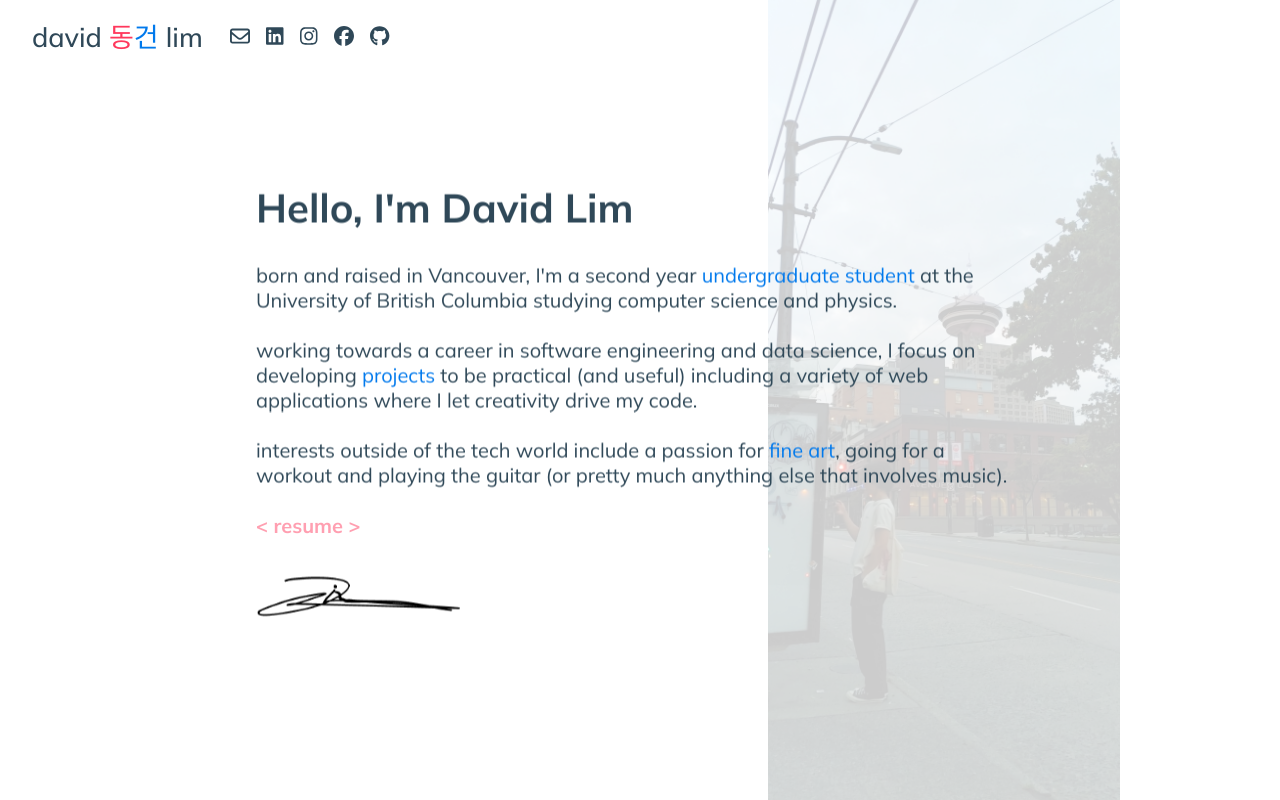
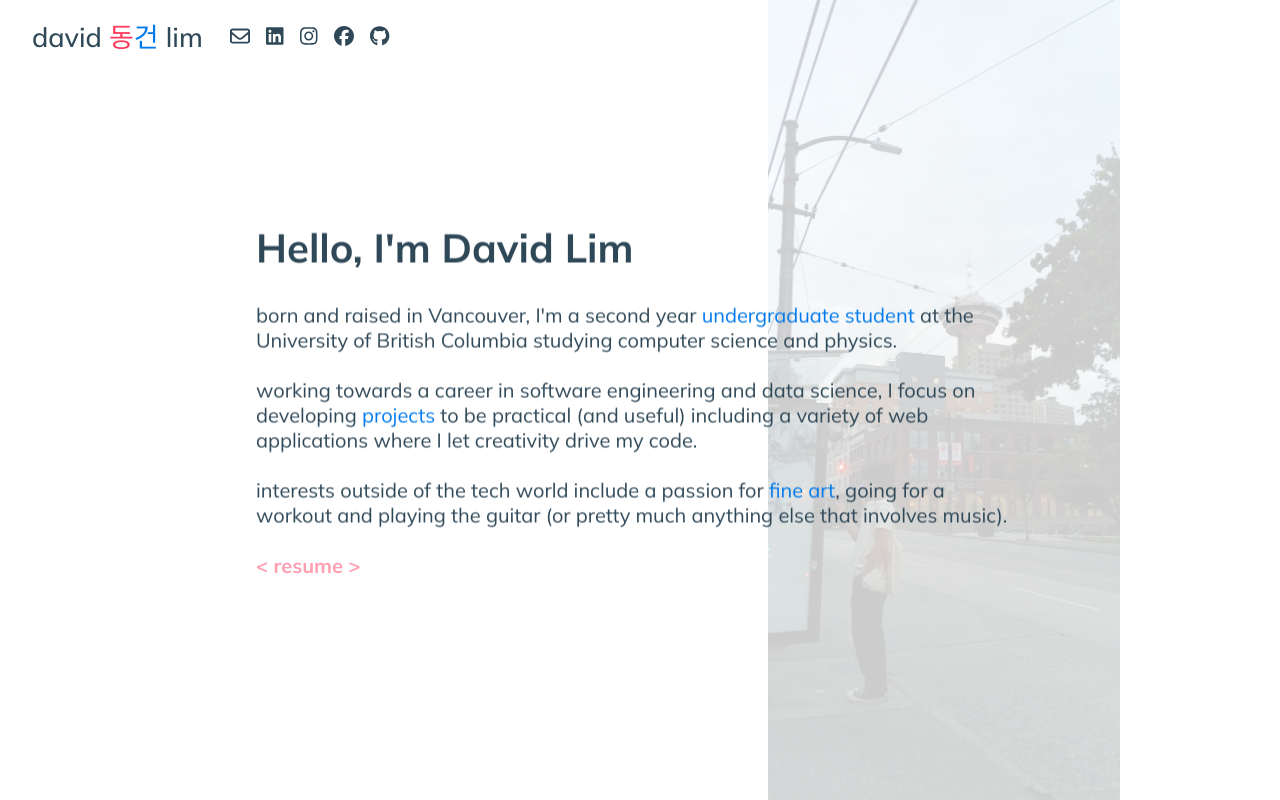
Before and after one commit to dvidEast/portfolio-v4, a React (Vite) app: page / in a window 1280 px wide. Built offline with nearby package versions, Linux system fonts and the light colour scheme.

Commit message:
removed signature

```diff
--- a/src/pages/Home.jsx
+++ b/src/pages/Home.jsx
@@ -47,7 +47,7 @@ function Home() {
                     &lt; resume &gt;
                 </Link>
 
-                <div className="signature"></div>
+                {/* <div className="signature"></div> */}
             </div>
         </div>
     )
--- a/src/styles/HomeStyles/Home.scss
+++ b/src/styles/HomeStyles/Home.scss
@@ -23,6 +23,8 @@
       font-weight: bolder;
     }
   }
+
+
 
   .signature {
       background-image: url("./signature.png");
```
Also changed, not shown: index.html (line endings or trailing spaces), 1 other file (tests, documents, lock files or other folders).
